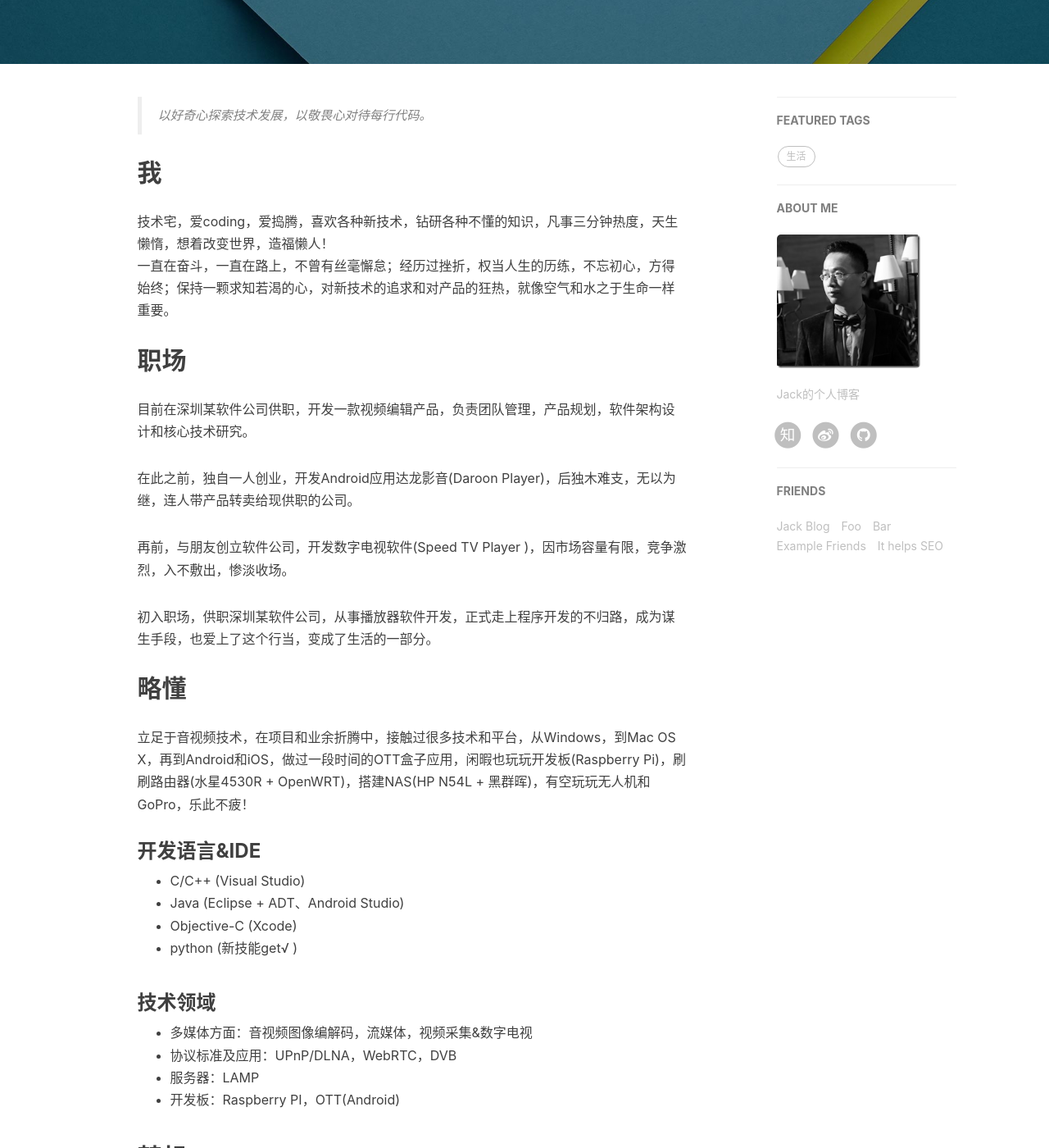
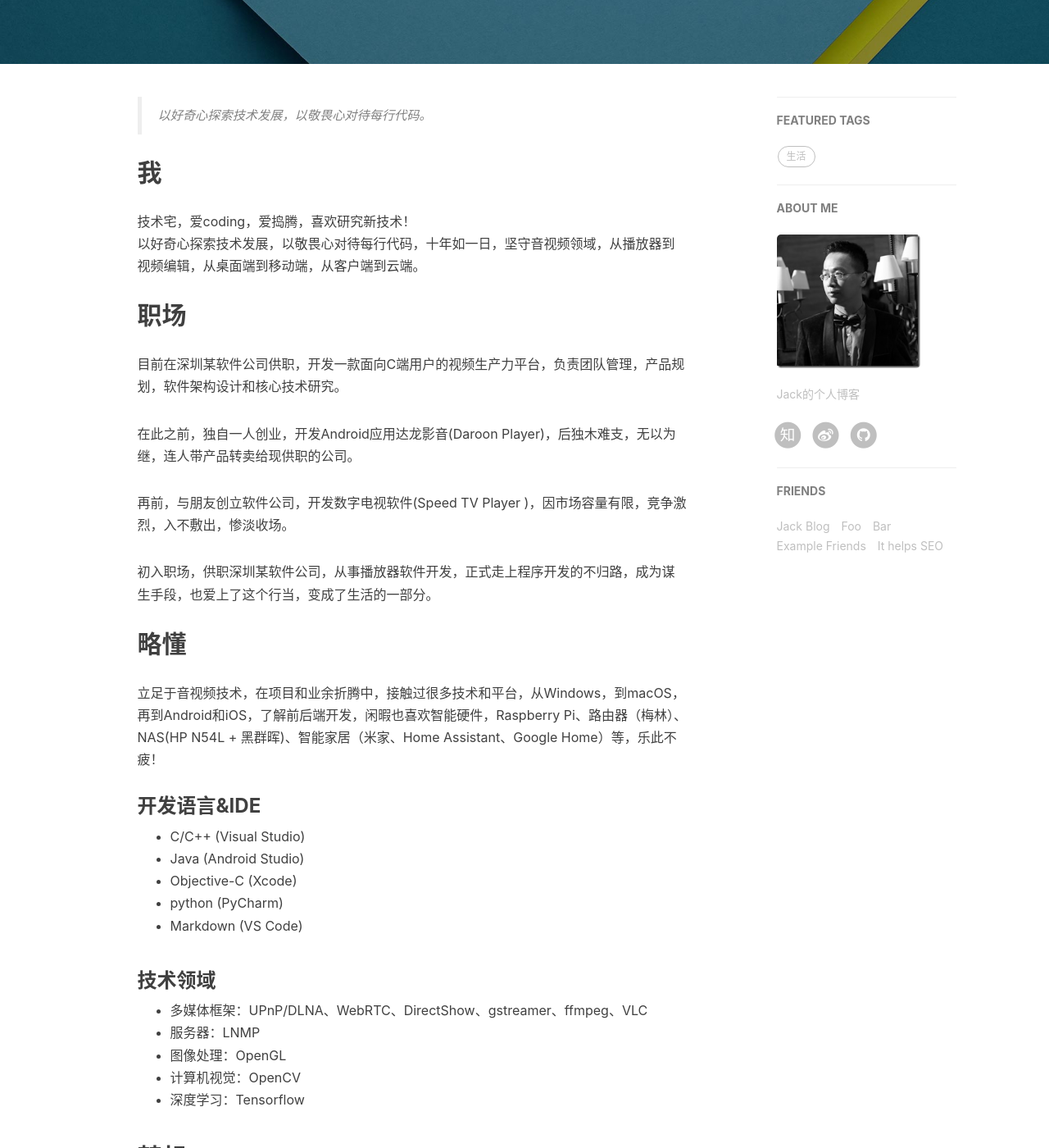
Before and after one commit to jackwuwei/jackwuwei.github.io, a Jekyll site: the page built from about.html, in a window 1280 px wide and 1400 px high, scrolled down 340 px. Shown: the whole window at 82% size. Built offline with Jekyll 4.4.1, drawn with Linux system fonts in a browser that asks for light colours; nearby versions of some CDN libraries; comment, search, counter and statistics services are not loaded.

Commit message:
Change technology stack

```diff
--- a/about.html
+++ b/about.html
@@ -10,7 +10,7 @@
     <blockquote>
        以好奇心探索技术发展，以敬畏心对待每行代码。
     </blockquote>
-    <h2>我</h2> <p>技术宅，爱coding，爱捣腾，喜欢各种新技术，钻研各种不懂的知识，凡事三分钟热度，天生懒惰，想着改变世界，造福懒人！<br>一直在奋斗，一直在路上，不曾有丝毫懈怠；经历过挫折，权当人生的历练，不忘初心，方得始终；保持一颗求知若渴的心，对新技术的追求和对产品的狂热，就像空气和水之于生命一样重要。</p> <h2>职场</h2> <p>目前在深圳某软件公司供职，开发一款视频编辑产品，负责团队管理，产品规划，软件架构设计和核心技术研究。</p> <p>在此之前，独自一人创业，开发Android应用达龙影音(Daroon Player)，后独木难支，无以为继，连人带产品转卖给现供职的公司。</p> <p>再前，与朋友创立软件公司，开发数字电视软件(Speed TV Player )，因市场容量有限，竞争激烈，入不敷出，惨淡收场。</p> <p>初入职场，供职深圳某软件公司，从事播放器软件开发，正式走上程序开发的不归路，成为谋生手段，也爱上了这个行当，变成了生活的一部分。</p> <h2>略懂</h2> <p>立足于音视频技术，在项目和业余折腾中，接触过很多技术和平台，从Windows，到Mac OS X，再到Android和iOS，做过一段时间的OTT盒子应用，闲暇也玩玩开发板(Raspberry Pi)，刷刷路由器(水星4530R + OpenWRT)，搭建NAS(HP N54L + 黑群晖)，有空玩玩无人机和GoPro，乐此不疲！</p> <h3>开发语言&amp;IDE</h3> <ul> <li>C/C++ (Visual Studio)  <li>Java (Eclipse + ADT、Android Studio)  <li>Objective-C (Xcode)  <li>python (新技能get√ ) </li></ul> <h3>技术领域</h3> <ul> <li>多媒体方面：音视频图像编解码，流媒体，视频采集&amp;数字电视  <li>协议标准及应用：UPnP/DLNA，WebRTC，DVB <li>服务器：LAMP  <li>开发板：Raspberry PI，OTT(Android) </li></ul> <h2>梦想</h2> <p>马云说过，“梦想还是要有的，万一实现了呢？”，梦想是变化的，儿时的梦想是学会游泳和有台自行车，读书时的梦想是考高分，大学毕业时的梦想是找份开发的工作。当一个梦想的实现，就是另外一个梦想的开始，不能太现实，也不能太遥不可及，更不能没有。太现实的梦想容易实现，物质且功利；太遥不可及的梦想只能是幻想，永远也实现不了；而没有梦想的人与咸鱼没有差别。我的梦想很简单，做一款真正牛逼的产品！</p> <h2>联系方式</h2> <p>欢迎交流，jackwu8203艾特gmail点com</p>
+    <h2>我</h2> <p>技术宅，爱coding，爱捣腾，喜欢研究新技术！<br> 以好奇心探索技术发展，以敬畏心对待每行代码，十年如一日，坚守音视频领域，从播放器到视频编辑，从桌面端到移动端，从客户端到云端。</p> <h2>职场</h2> <p>目前在深圳某软件公司供职，开发一款面向C端用户的视频生产力平台，负责团队管理，产品规划，软件架构设计和核心技术研究。</p> <p>在此之前，独自一人创业，开发Android应用达龙影音(Daroon Player)，后独木难支，无以为继，连人带产品转卖给现供职的公司。</p> <p>再前，与朋友创立软件公司，开发数字电视软件(Speed TV Player )，因市场容量有限，竞争激烈，入不敷出，惨淡收场。</p> <p>初入职场，供职深圳某软件公司，从事播放器软件开发，正式走上程序开发的不归路，成为谋生手段，也爱上了这个行当，变成了生活的一部分。</p> <h2>略懂</h2> <p>立足于音视频技术，在项目和业余折腾中，接触过很多技术和平台，从Windows，到macOS，再到Android和iOS，了解前后端开发，闲暇也喜欢智能硬件，Raspberry Pi、路由器（梅林）、NAS(HP N54L + 黑群晖)、智能家居（米家、Home Assistant、Google Home）等，乐此不疲！</p> <h3>开发语言&amp;IDE</h3> <ul> <li>C/C++ (Visual Studio) </li> <li>Java (Android Studio) </li> <li>Objective-C (Xcode) </li> <li>python (PyCharm)  </li><li>Markdown (VS Code)</li></ul> <h3>技术领域</h3> <ul>  <li>多媒体框架：UPnP/DLNA、WebRTC、DirectShow、gstreamer、ffmpeg、VLC</li> <li>服务器：LNMP  </li><li>图像处理：OpenGL </li><li>计算机视觉：OpenCV </li> <li>深度学习：Tensorflow </li></ul> <h2>梦想</h2> <p>马云说过，“梦想还是要有的，万一实现了呢？”，梦想是变化的，儿时的梦想是学会游泳和有台自行车，读书时的梦想是考高分，大学毕业时的梦想是找份开发的工作。当一个梦想的实现，就是另外一个梦想的开始，不能太现实，也不能太遥不可及，更不能没有。太现实的梦想容易实现，物质且功利；太遥不可及的梦想只能是幻想，永远也实现不了；而没有梦想的人与咸鱼没有差别。我的梦想很简单，做一款真正牛逼的产品！</p> <h2>联系方式</h2> <p>欢迎交流，jackwu8203艾特gmail点com</p>
 
 </div>
 
```
